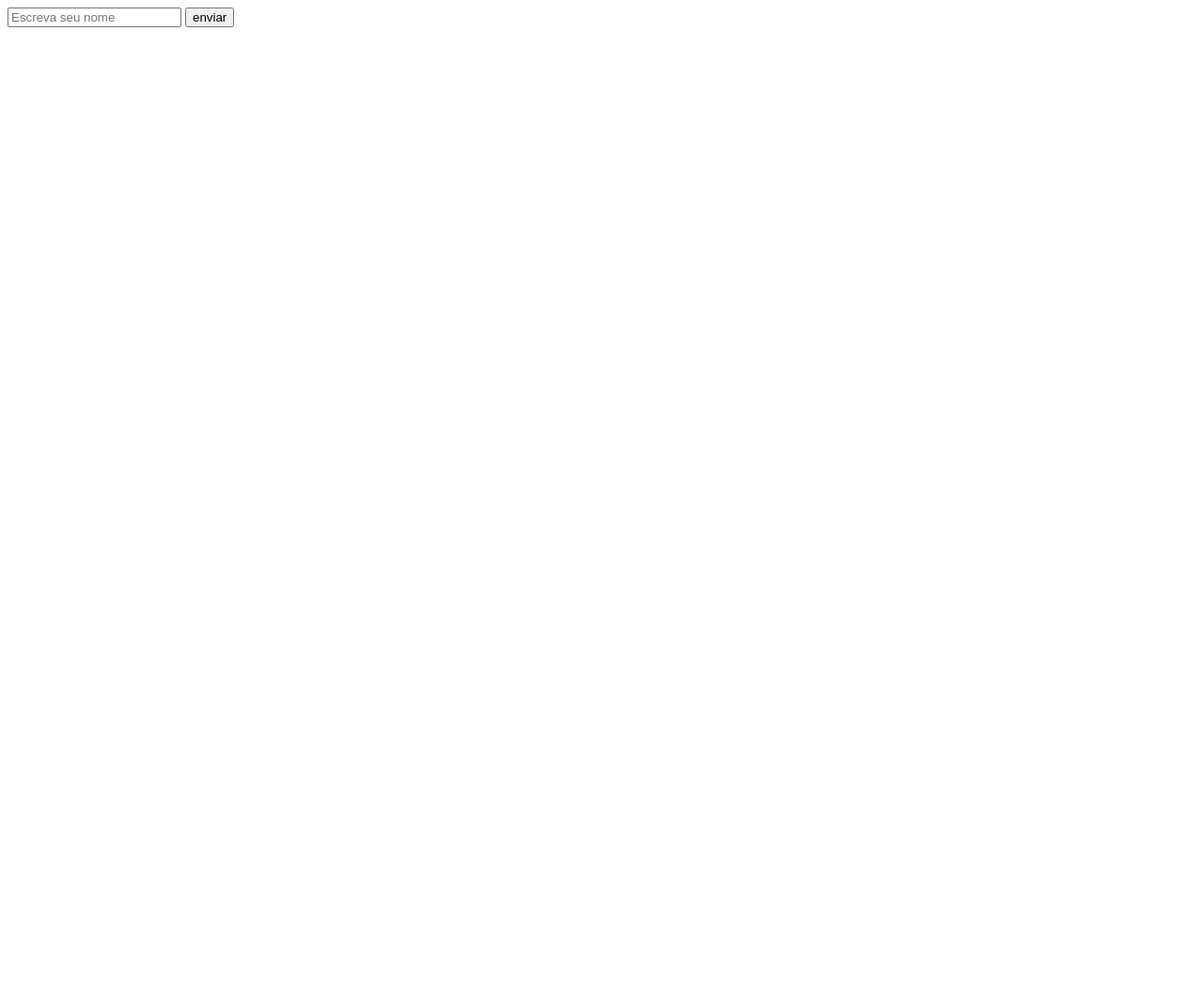
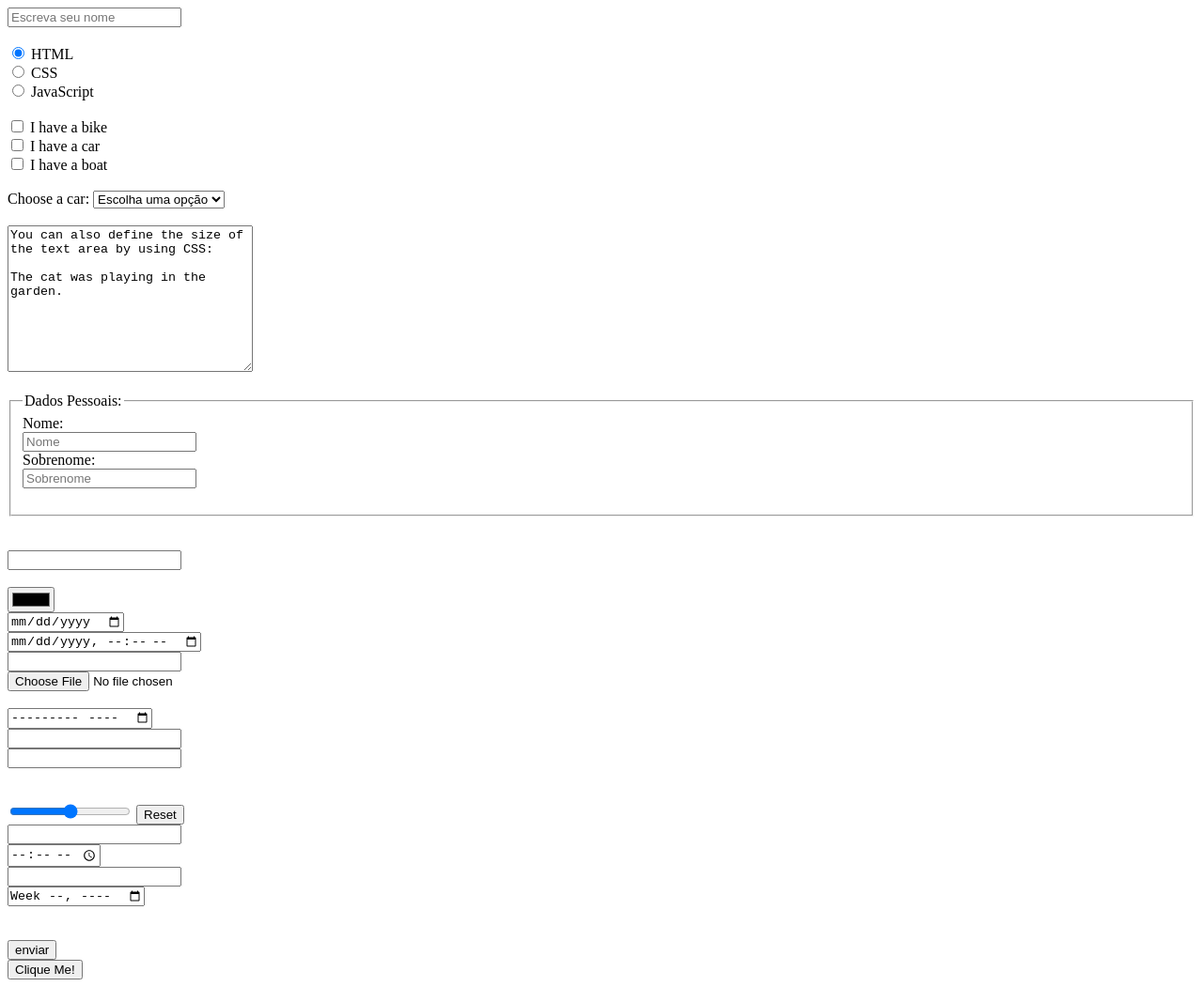
Before and after one commit to J4nah/linguagens-de-programacao, a plain HTML site: page aula5/index.html in a window 1280 px wide. Shown: the whole page at 94% size. Before the commit the page ends 800 px from the top, so only its background shows below. Drawn offline with Linux system fonts and the light colour scheme.

Commit message:
Update index.html

```diff
--- a/aula5/index.html
+++ b/aula5/index.html
@@ -1,15 +1,89 @@
 <!DOCTYPE html>
 <html lang="pt-br">
+
 <head>
     <meta charset="UTF-8">
     <meta name="viewport" content="width=device-width, initial-scale=1.0">
     <title>Document</title>
 </head>
+
 <body>
 
-    <form action="https://www.w3schools.com/action_page.php">
+    <form action="https://www.w3schools.com/action_page.php" method="post">
         <input type="text" id="nome" name="nome" placeholder="Escreva seu nome">
+        <br>
+        <br>
+        <input type="radio" id="html" name="fav_language" value="HTML" checked>
+        <label for="html">HTML</label><br>
+        <input type="radio" id="css" name="fav_language" value="CSS">
+        <label for="css">CSS</label><br>
+        <input type="radio" id="javascript" name="fav_language" value="JavaScript">
+        <label for="javascript">JavaScript</label>
+        <br>
+        <br>
+        <input type="checkbox" id="vehicle1" name="vehicle1" value="Bike">
+        <label for="vehicle1"> I have a bike</label><br>
+        <input type="checkbox" id="vehicle2" name="vehicle2" value="Car">
+        <label for="vehicle2"> I have a car</label><br>
+        <input type="checkbox" id="vehicle3" name="vehicle3" value="Boat">
+        <label for="vehicle3"> I have a boat</label>
+        <br>
+        <br>
+        <label for="cars">Choose a car:</label>
+        <select id="cars" name="cars">
+            <option value="escolha" selected>Escolha uma opção</option>
+            <option value="volvo">Volvo</option>
+            <option value="saab">Saab</option>
+            <option value="fiat">Fiat</option>
+            <option value="audi">Audi</option>
+        </select>
+        <br><br>
+        <textarea name="message" rows="10" cols="30">
+You can also define the size of the text area by using CSS:
+
+The cat was playing in the garden.
+            </textarea>
+        <br><br>
+        <fieldset>
+            <legend>Dados Pessoais:</legend>
+            <label for="fname">Nome:</label><br>
+            <input type="text" id="fname" name="fname" placeholder="Nome"><br>
+            <label for="lname">Sobrenome:</label><br>
+            <input type="text" id="lname" name="lname" placeholder="Sobrenome">
+            <br><br>
+        </fieldset>
+        <br><br>
+        <input list="browsers" name="browser">
+        <datalist id="browsers">
+            <option value="Internet Explorer">
+            <option value="Firefox">
+            <option value="Chrome">
+            <option value="Opera">
+            <option value="Safari">
+        </datalist>
+        <br><br>
+        <input type="color" name="color"><br>
+        <input type="date" name="date"><br>
+        <input type="datetime-local" name="datetime-local"><br>
+        <input type="email" name="email"><br>
+        <input type="file" name="file"><br>
+        <input type="hidden" name="hidden"><br>
+
+        <input type="month" name="month"><br>
+        <input type="number" name="number"><br>
+        <input type="password" name="password"><br>
+        <br><br>
+        <input type="range">
+<input type="reset"><br>
+<input type="search"><br>
+<input type="time"><br>
+<input type="url"><br>
+<input type="week"><br>
+<br><br>
         <input type="submit" value="enviar">
+
     </form>
+    <button onclick="alert('Teste')">Clique Me!</button>
 </body>
+
 </html>
```
